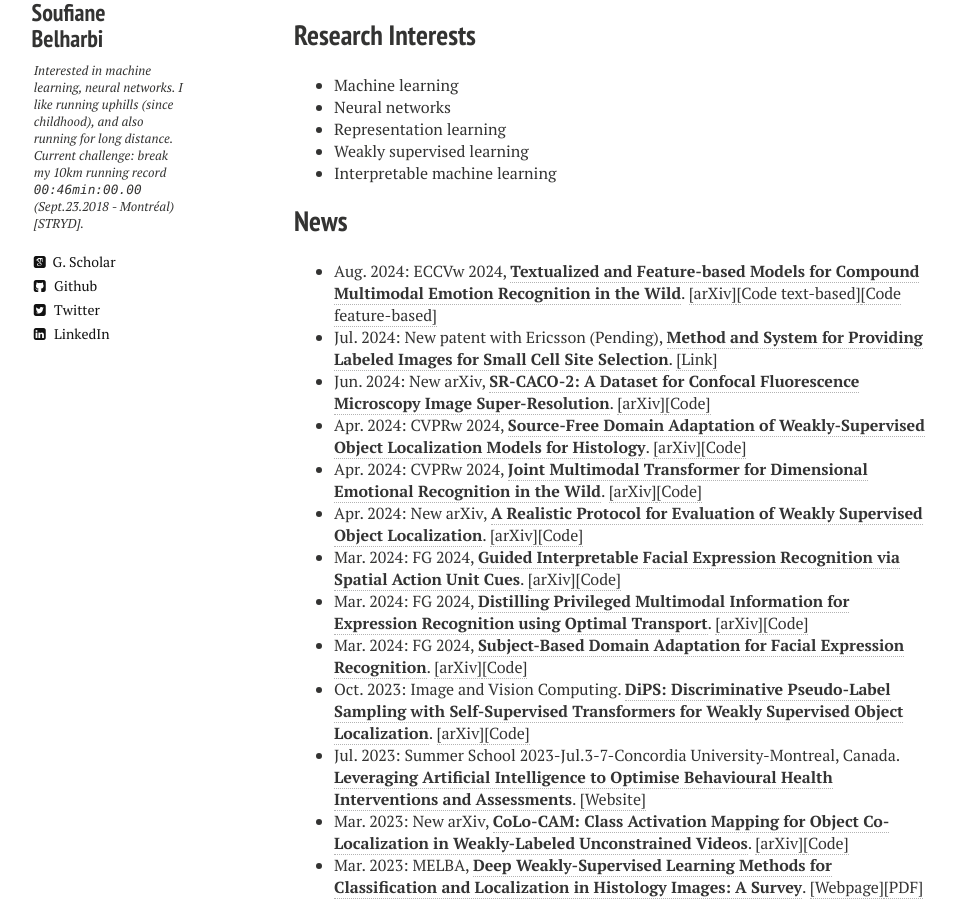
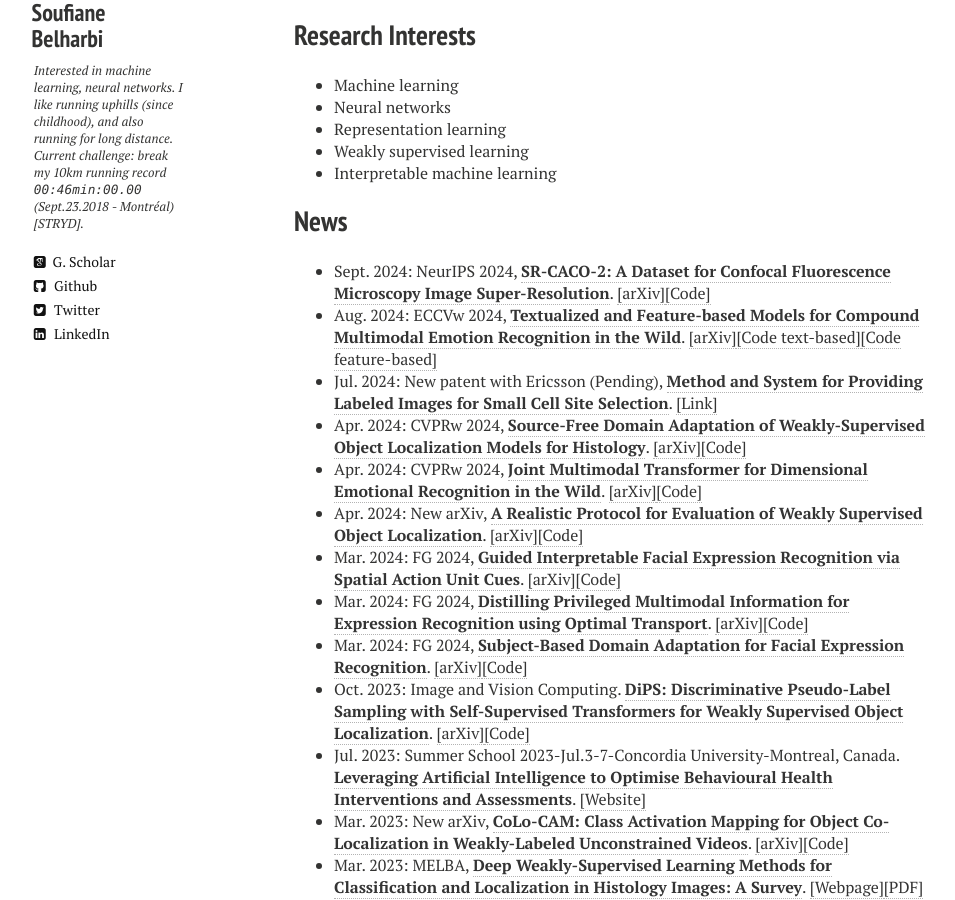
Before and after one commit to sbelharbi/sbelharbi.github.io, a Jekyll site: the page built from index.md, in a window 1280 px wide and 900 px high, scrolled down 1250 px. Shown: the whole window, without its empty margins (26-981 px from the left). Built offline with Jekyll 4.4.1, drawn with Linux system fonts in a browser that asks for light colours; nearby versions of some CDN libraries.

Commit message:
neurips 2024.

```diff
--- a/index.md
+++ b/index.md
@@ -23,9 +23,9 @@ My name is Soufiane Belharbi. I am a post-doc at [LIVIA Lab., ÉTS, Montreal](ht
 
 
 ## News
+* Sept. 2024: NeurIPS 2024, [**SR-CACO-2: A Dataset for Confocal Fluorescence Microscopy Image Super-Resolution**](https://arxiv.org/pdf/2406.09168). <a href="https://arxiv.org/pdf/2406.09168">[arXiv]</a><a href="https://github.com/sbelharbi/sr-caco-2">[Code]</a>
 * Aug. 2024: ECCVw 2024, [**Textualized and Feature-based Models for Compound Multimodal Emotion Recognition in the Wild**](https://arxiv.org/pdf/2407.12927). <a href="https://arxiv.org/pdf/2407.12927">[arXiv]</a><a href="https://github.com/nicolas-richet/feature-vs-text-compound-emotion">[Code text-based]</a><a href="https://github.com/sbelharbi/feature-vs-text-compound-emotion">[Code feature-based]</a>
 * Jul. 2024: New patent with Ericsson (Pending), [**Method and System for Providing Labeled Images for Small Cell Site Selection**](https://patents.google.com/patent/US20240211541A1/en). <a href="https://patents.google.com/patent/US20240211541A1/en">[Link]</a>
-* Jun. 2024: New arXiv, [**SR-CACO-2: A Dataset for Confocal Fluorescence Microscopy Image Super-Resolution**](https://arxiv.org/pdf/2406.09168). <a href="https://arxiv.org/pdf/2406.09168">[arXiv]</a><a href="https://github.com/sbelharbi/sr-caco-2">[Code]</a>
 * Apr. 2024: CVPRw 2024, [**Source-Free Domain Adaptation of Weakly-Supervised Object Localization Models for Histology**](https://arxiv.org/pdf/2404.19113). <a href="https://arxiv.org/pdf/2404.19113">[arXiv]</a><a href="https://github.com/AlexisGuichemerreCode/survey_hist_wsol_sfda">[Code]</a>
 * Apr. 2024: CVPRw 2024, [**Joint Multimodal Transformer for Dimensional Emotional Recognition in the Wild**](https://arxiv.org/pdf/2403.10488). <a href="https://arxiv.org/pdf/2403.10488">[arXiv]</a><a href="https://github.com/PoloWlg/Joint-Multimodal-Transformer-6th-ABAW">[Code]</a>
 * Apr. 2024: New arXiv, [**A Realistic Protocol for Evaluation of Weakly Supervised Object Localization**](https://arxiv.org/pdf/2404.10034). <a href="https://arxiv.org/pdf/2404.10034">[arXiv]</a><a href="https://github.com/shakeebmurtaza/wsol_model_selection">[Code]</a>
```
